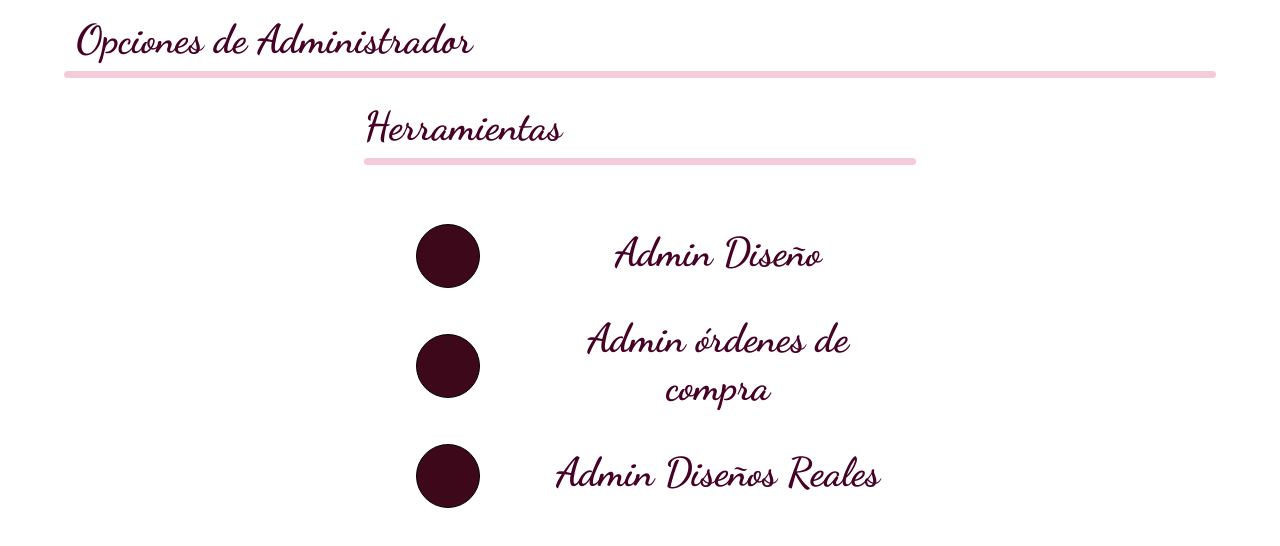
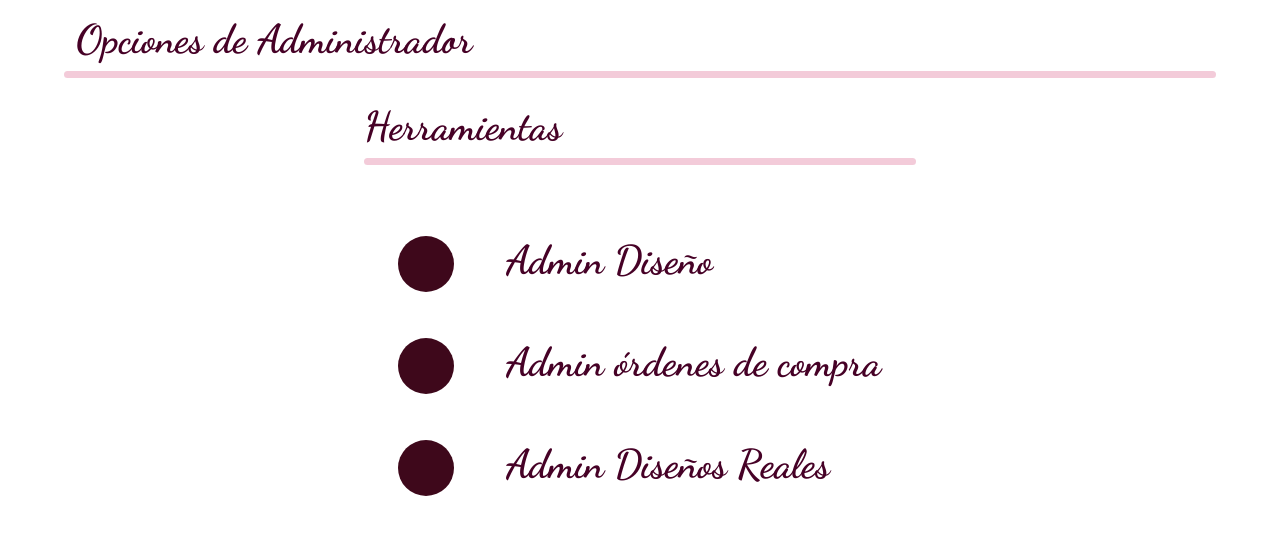
Before and after one commit to S4RMI618/project-Memorable, a plain HTML site: page templates/opciones-de-administrador.html in a window 1280 px wide. Shown: the part 100-646 px from the top of the page. Drawn offline with nearby package versions, Linux system fonts and the light colour scheme.

Commit message:
options of admin

```diff
--- a/static/css/opciones-de-admin.css
+++ b/static/css/opciones-de-admin.css
@@ -1,9 +1,8 @@
 #dot {
     box-sizing: border-box;
     position: absolute;
-    width: 8vh;
-    height: 8vh;
+    width: 7vh;
+    height: 7vh;
     background: #3E081B;
-    border: 1px solid #000000;
     border-radius: 100px;
 }
--- a/templates/opciones-de-administrador.html
+++ b/templates/opciones-de-administrador.html
@@ -85,13 +85,13 @@
         <div class="col-12 col-md-6 mx-auto my-5 d-flex flex-column">
 
           <div class="row">
-            <div class="col-12 d-flex align-items-center">
-              <div class="col-4 d-flex justify-content-center align-items-center">
+            <div class="col-12 d-flex align-items-center my-md-3">
+              <div class="col-3 d-flex justify-content-center align-items-center">
                 <span id="dot" class=""></span>
               </div>
-              <button class="col-8 btn text-start my-2 d-flex">
+              <button class="col-9 btn text-start d-flex">
                 <div class="col">
-                  <h2 class="col title text-center">
+                  <h2 class="col title text-start">
                     Admin Diseño
                   </h2>
                 </div>
@@ -100,13 +100,13 @@
           </div>
 
           <div class="row">
-            <div class="col-12 d-flex align-items-center">
-              <div class="col-4 d-flex justify-content-center align-items-center">
+            <div class="col-12 d-flex align-items-center my-md-3">
+              <div class="col-3 d-flex justify-content-center align-items-center">
                 <span id="dot" class=""></span>
               </div>
-              <button class="col-8 btn text-start my-2 d-flex">
+              <button class="col-9 btn text-start d-flex">
                 <div class="col">
-                  <h2 class="col title text-center">
+                  <h2 class="col title text-start">
                     Admin órdenes de compra
                   </h2>
                 </div>
@@ -115,13 +115,13 @@
           </div>
 
           <div class="row">
-            <div class="col-12 d-flex align-items-center">
-              <div class="col-4 d-flex justify-content-center align-items-center">
+            <div class="col-12 d-flex align-items-center my-md-3">
+              <div class="col-3 d-flex justify-content-center align-items-center">
                 <span id="dot" class=""></span>
               </div>
-              <button class="col-8 btn text-start my-2 d-flex">
+              <button class="col-9 btn text-start d-flex">
                 <div class="col">
-                  <h2 class="col title text-center">
+                  <h2 class="col title text-start">
                     Admin Diseños Reales
                   </h2>
                 </div>
```
Also changed, not shown: static/js/replace.js (+19 -1 lines), templates/personalizar-botella.html (+11 -2 lines).
